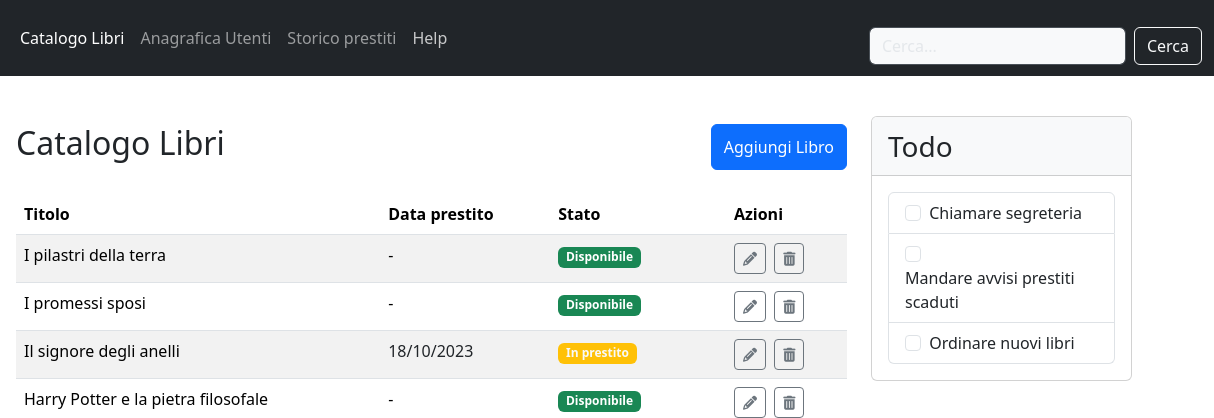
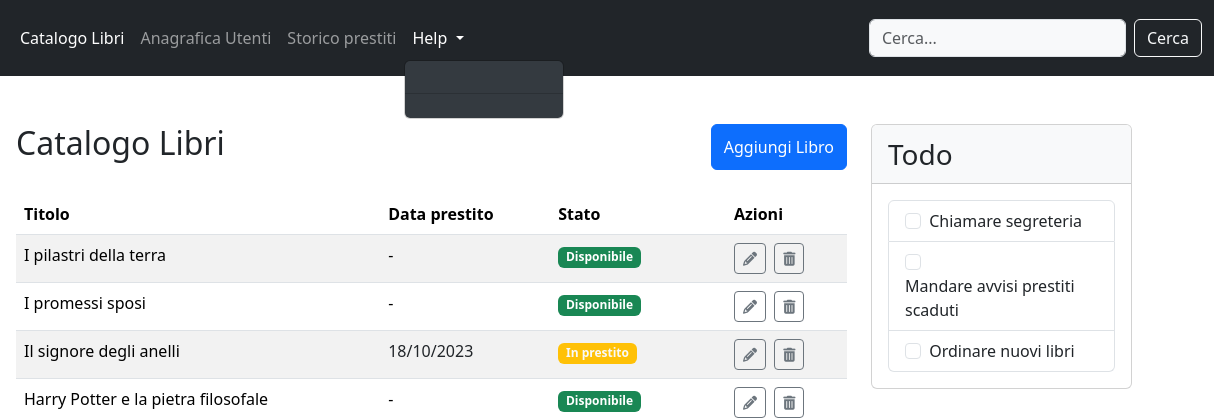
Before and after one commit to asiavenditti/html-css-bootstrap-dashboard, a plain HTML site: page index.html in a window 1280 px wide. Both pictures are taken after a click on the button "Help". Shown: the top 418 px of the page, 66-1280 px from the left. Drawn offline with nearby package versions, Linux system fonts and the light colour scheme.

Commit message:
correction

```diff
--- a/index.html
+++ b/index.html
@@ -16,56 +16,51 @@
 
 <body>
     <header>
-        <!-- Navbar -->
-        <nav class="navbar navbar-expand-lg navbar-dark bg-dark" data-bs-theme="dark">
+        <nav class="navbar navbar-expand-lg navbar-dark bg-dark">
             <div class="container-fluid">
                 <a class="navbar-brand" href="#">
                     <img src="img/duck.png" alt="Bootstrap" width="50" height="50">
                 </a>
-                <button class="navbar-toggler" type="button" data-bs-target="" aria-controls="offcanvasDarkNavbar"
-                    aria-label="Toggle navigation">
+                <button class="navbar-toggler" type="button" data-bs-toggle="collapse" data-bs-target="#navbarContent"
+                    aria-controls="navbarContent" aria-expanded="false" aria-label="Toggle navigation">
                     <span class="navbar-toggler-icon"></span>
                 </button>
-                <div class="offcanvas offcanvas-end text-bg-dark" tabindex="-1" id="offcanvasDarkNavbar"
-                    aria-labelledby="offcanvasDarkNavbarLabel">
-                    <div class="offcanvas-header">
-                        <h5 class="offcanvas-title" id="offcanvasDarkNavbarLabel">Dark offcanvas</h5>
-                        <button type="button" class="btn-close btn-close-white" data-bs-dismiss="offcanvas"
-                            aria-label="Close"></button>
-                    </div>
-                    <div class="offcanvas-body align-items-center">
-                        <ul class="navbar-nav justify-content-start align-items-center flex-grow-1 pe-3">
+
+                <div class="collapse navbar-collapse" id="navbarContent">
+                    <ul class="navbar-nav me-auto mb-2 mb-lg-0">
                         <li class="nav-item">
                             <a class="nav-link active" aria-current="page" href="#">Catalogo Libri</a>
                         </li>
                         <li class="nav-item">
                             <a class="nav-link" href="#">Anagrafica Utenti</a>
                         </li>
+                        <li class="nav-item">
+                            <a class="nav-link" href="#">Storico prestiti</a>
+                        </li>
                         <li class="nav-item dropdown">
-                                <a class="nav-link" href="#">Storico prestiti</a>
-
-                            <li class="nav-item dropdown">
-                                <a class="nav-link" href="#">Help</a>
-
+                            <a class="nav-link dropdown-toggle" href="#" role="button" data-bs-toggle="dropdown"
+                                aria-expanded="false">
+                                Help
+                            </a>
                             <ul class="dropdown-menu dropdown-menu-dark">
-                                    <li><a class="dropdown-item" href="#">Action</a></li>
-                                    <li><a class="dropdown-item" href="#">Another action</a></li>
+                                <li><a class="dropdown-item" href="#"></a></li>
+                                <li><a class="dropdown-item" href="#"></a></li>
                                 <li>
                                     <hr class="dropdown-divider">
                                 </li>
-                                    <li><a class="dropdown-item" href="#">Something else here</a></li>
+                                <li><a class="dropdown-item" href="#"></a></li>
                             </ul>
                         </li>
                     </ul>
-                        <form class="d-flex mt-3 align-items-center" role="search">
+                    <form class="d-flex" role="search">
                         <input class="form-control me-2 text-dark bg-light" type="search" placeholder="Cerca..."
                             aria-label="Search" />
                         <button class="btn btn-outline-light" type="submit">Cerca</button>
                     </form>
                 </div>
             </div>
-            </div>
         </nav>
+
     </header>
     <!-- MAIN -->
     <main>
@@ -238,8 +233,8 @@
 
                     <div class="main-bottom">
 
-                        </section>
-                        <section class="todo my-4 py-3">
+
+                        <section class="todo my-4 py-4">
                             <!-- Card Listgroup Check -->
                             <div class="card">
                                 <div class="card-header bg-light fs-3">
@@ -342,6 +337,7 @@
                     </div>
                 </div>
             </div>
+        </div>
     </main>
     <script src="https://cdn.jsdelivr.net/npm/bootstrap@5.3.6/dist/js/bootstrap.bundle.min.js"
         integrity="sha384-j1CDi7MgGQ12Z7Qab0qlWQ/Qqz24Gc6BM0thvEMVjHnfYGF0rmFCozFSxQBxwHKO"
```
Lines whose indentation alone changed are shown as unchanged.
